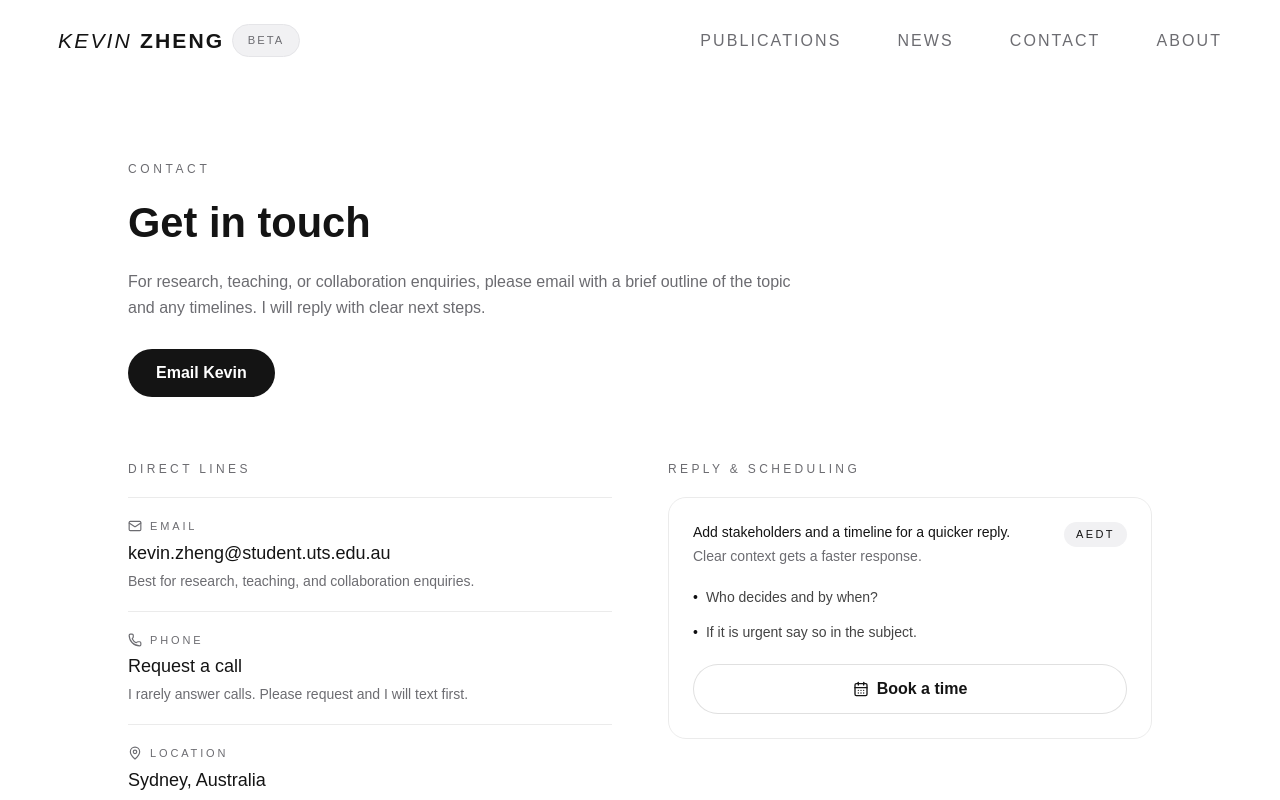
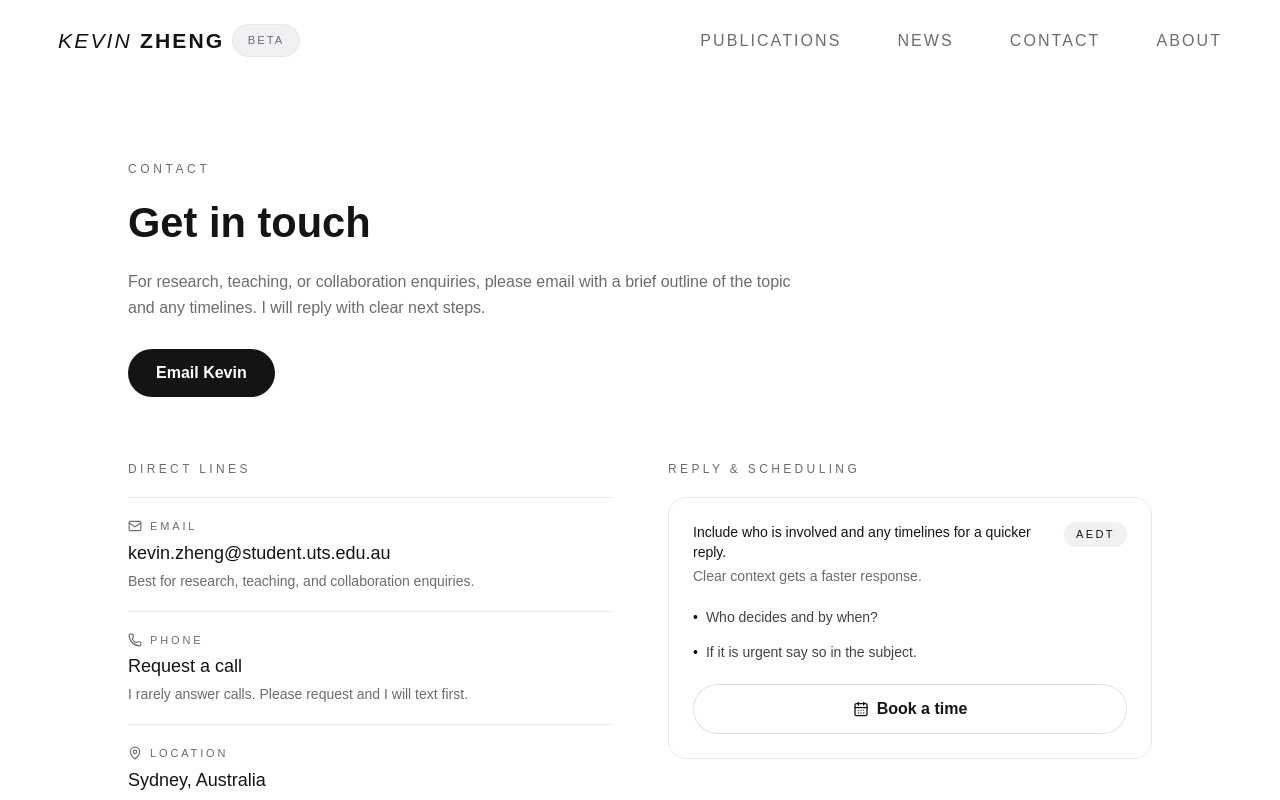
Before and after one commit to kyxzhe/kyxzhe.github.io, a Next.js app: page /contact in a window 1280 px wide. Shown: the top 800 px of the page. Built offline with nearby package versions, Linux system fonts and the light colour scheme.

Commit message:
chore: clarify reply guidance

```diff
--- a/src/app/contact/page.tsx
+++ b/src/app/contact/page.tsx
@@ -157,7 +157,7 @@ export default function ContactPage() {
             <div className="space-y-5 border border-[rgba(0,0,0,0.08)] dark:border-white/15 rounded-[18px] p-6">
               <div className="flex items-start justify-between gap-4">
                 <div className="space-y-1">
-                  <p className="text-sm text-foreground">Add stakeholders and a timeline for a quicker reply.</p>
+                  <p className="text-sm text-foreground">Include who is involved and any timelines for a quicker reply.</p>
                   <p className="text-sm text-muted-foreground">Clear context gets a faster response.</p>
                 </div>
                 <span className="px-3 py-1 rounded-full text-[11px] uppercase tracking-[0.22em] bg-[var(--pill-background)] text-muted-foreground">
```
